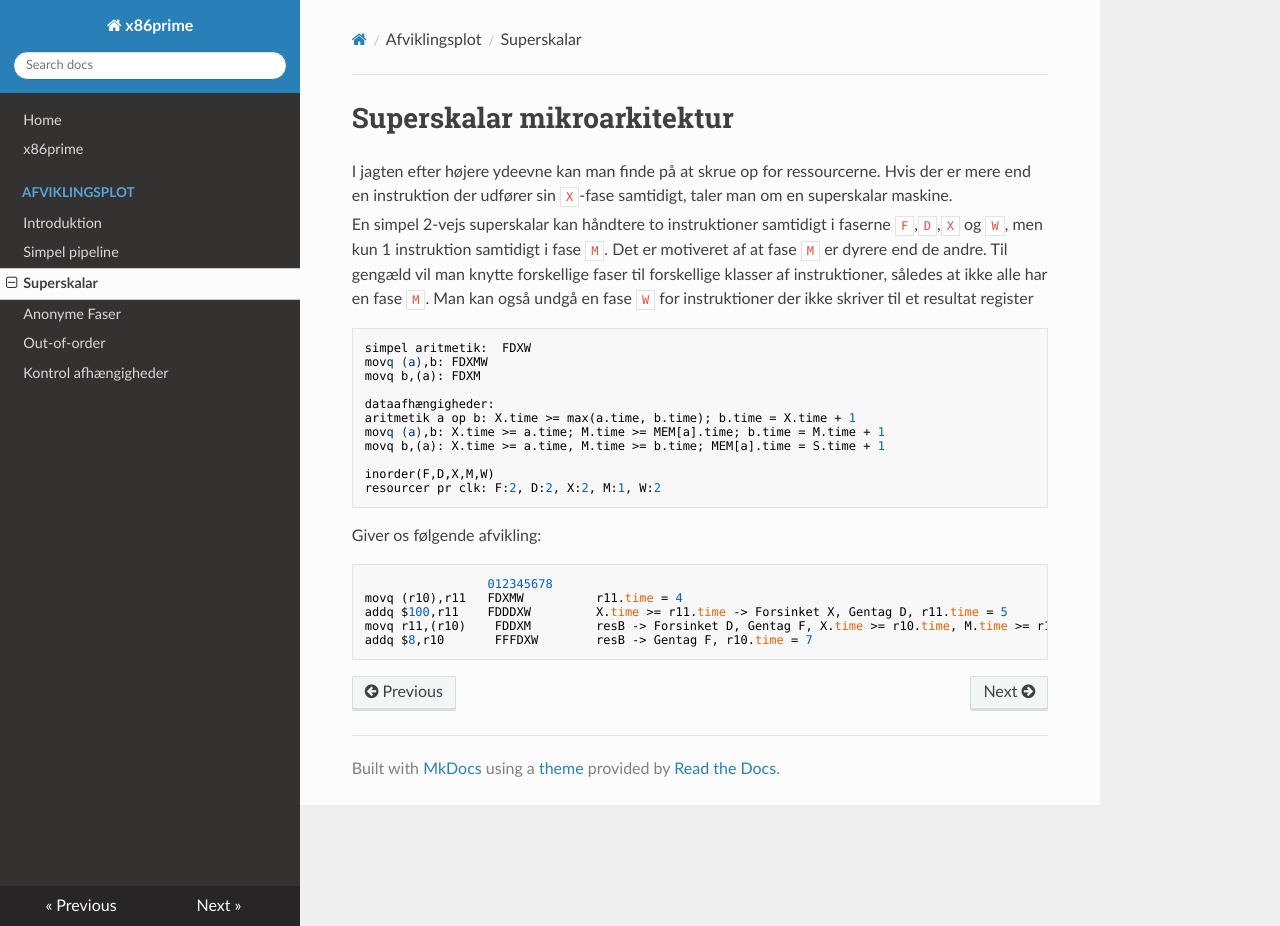
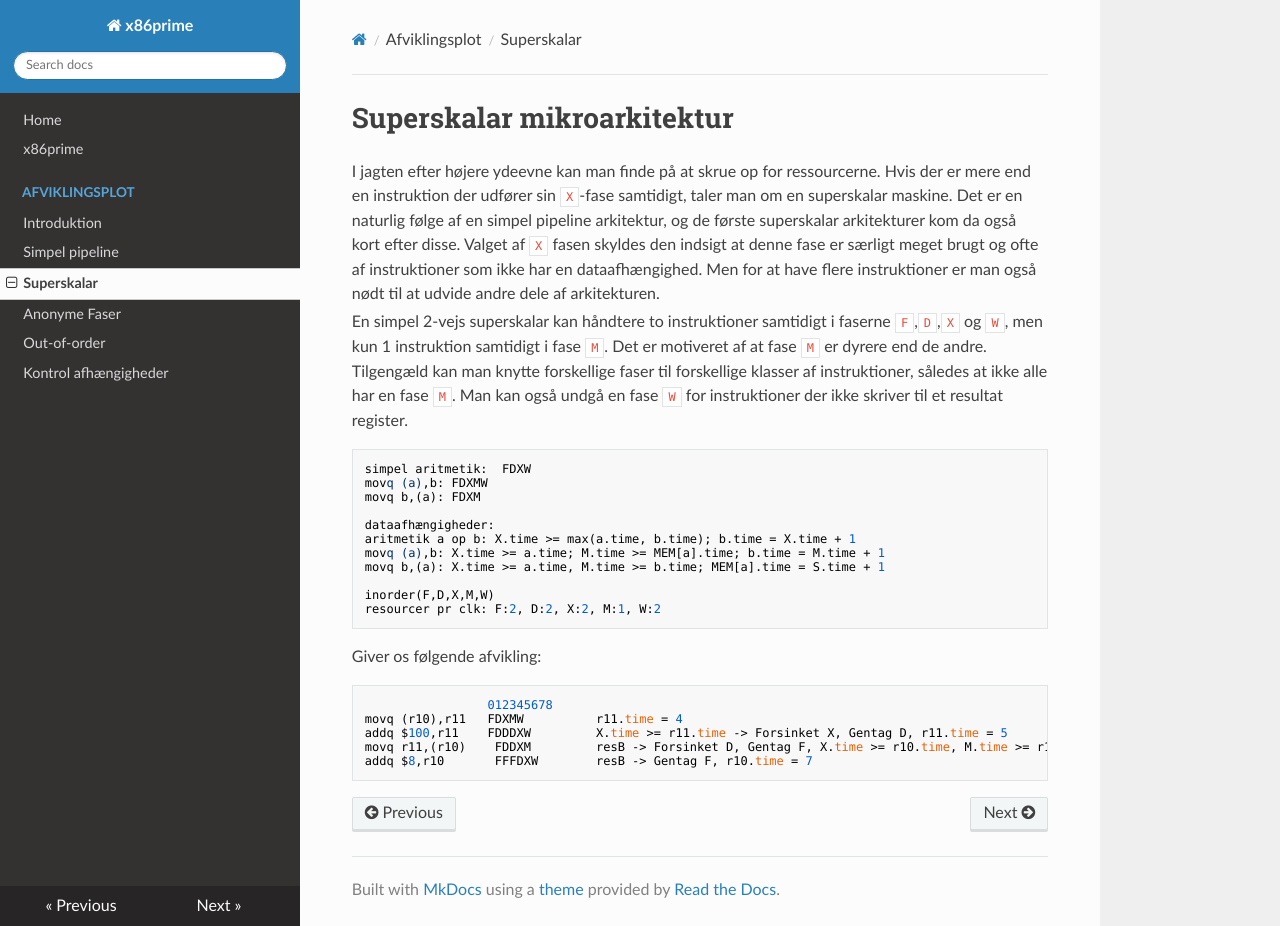
Before and after one commit to finnschiermer/x86prime, an MkDocs documentation site: the page built from docs/afviklingsplot/superscalar.md, in a window 1280 px wide and 926 px high. Built offline with MkDocs 1.6.1, drawn with Linux system fonts in a browser that asks for light colours; nearby versions of some CDN libraries.

Commit message:
Start på superscalar

```diff
--- a/docs/afviklingsplot/superscalar.md
+++ b/docs/afviklingsplot/superscalar.md
@@ -3,13 +3,16 @@
 I jagten efter højere ydeevne kan man finde på at skrue op for ressourcerne.
 Hvis der er mere end en instruktion der udfører sin `X`-fase samtidigt, taler
 man om en superskalar maskine.
+Det er en naturlig følge af en simpel pipeline arkitektur, og de første superskalar arkitekturer kom da også kort efter disse. Valget af `X` fasen skyldes den indsigt at denne fase er særligt meget brugt og ofte af instruktioner som ikke har en dataafhængighed. Men for at have flere instruktioner er man også nødt til at udvide andre dele af arkitekturen.
 
 En simpel 2-vejs superskalar kan håndtere to instruktioner samtidigt i
 faserne `F`,`D`,`X` og `W`, men kun 1 instruktion samtidigt i fase `M`. Det er motiveret
-af at fase `M` er dyrere end de andre. Til gengæld vil man knytte forskellige faser
+af at fase `M` er dyrere end de andre. Tilgengæld kan man knytte forskellige faser
 til forskellige klasser af instruktioner, således at ikke alle har en fase `M`.
 Man kan også undgå en fase `W` for instruktioner der ikke skriver til et resultat
-register
+register.
+
+
 ~~~
 simpel aritmetik:  FDXW
 movq (a),b: FDXMW
```
